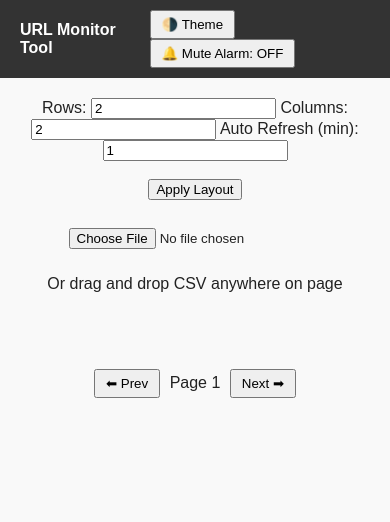
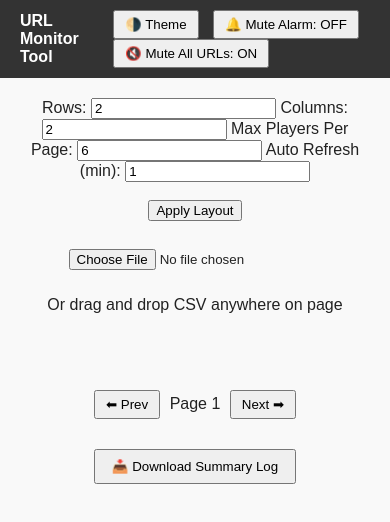
Before and after one commit to Bhavesh-SES/URL-Monitoring-Tool, a plain HTML site: page index.html in a window 390 px wide. Both pictures are taken after a click on the button "Apply Layout". Drawn offline with nearby package versions, Linux system fonts and the light colour scheme.

Commit message:
Update index.html

```diff
--- a/index.html
+++ b/index.html
@@ -12,7 +12,6 @@
       font-family: Arial, sans-serif;
       transition: background 0.3s, color 0.3s;
     }
-
     body.light { background: #f9f9f9; color: #222; }
     body.dark { background: #121212; color: #eee; }
 
@@ -25,7 +24,7 @@
       color: #fff;
     }
 
-    .theme-toggle, .mute-toggle {
+    .theme-toggle, .mute-toggle, .mute-all-toggle {
       padding: 5px 10px;
       margin-left: 10px;
       cursor: pointer;
@@ -37,11 +36,10 @@
     }
 
     .grid {
-      display: flex;
-      flex-wrap: wrap;
-      justify-content: center;
+      display: grid;
       gap: 15px;
       padding: 10px;
+      justify-content: center;
     }
 
     .player-box {
@@ -50,7 +48,6 @@
       border-radius: 10px;
       overflow: hidden;
       box-shadow: 0 0 10px rgba(0,0,0,0.1);
-      transition: background 0.3s;
     }
 
     body.dark .player-box {
@@ -74,7 +71,7 @@
       margin: 10px;
     }
 
-    .pagination {
+    .pagination, .log-download {
       text-align: center;
       margin: 15px;
     }
@@ -82,6 +79,11 @@
     .pagination button {
       padding: 5px 10px;
       margin: 5px;
+    }
+
+    .log-download button {
+      padding: 8px 16px;
+      margin: 10px;
     }
   </style>
 </head>
@@ -92,12 +94,14 @@
     <div>
       <button class="theme-toggle" onclick="toggleTheme()">🌗 Theme</button>
       <button class="mute-toggle" onclick="toggleMute()">🔔 Mute Alarm: <span id="muteStatus">OFF</span></button>
+      <button class="mute-all-toggle" onclick="toggleMuteAll()">🔇 Mute All URLs: <span id="muteAllStatus">ON</span></button>
     </div>
   </header>
 
   <div class="controls">
     <label>Rows: <input type="number" id="rows" value="2" min="1"></label>
     <label>Columns: <input type="number" id="cols" value="2" min="1"></label>
+    <label>Max Players Per Page: <input type="number" id="maxPerPage" value="6" min="1"></label>
     <label>Auto Refresh (min): <input type="number" id="refresh" value="1" min="1"></label>
     <br><br>
     <button onclick="applyLayout()">Apply Layout</button>
@@ -114,14 +118,19 @@
     <button onclick="nextPage()">Next ➡</button>
   </div>
 
+  <div class="log-download">
+    <button onclick="downloadLog()">📥 Download Summary Log</button>
+  </div>
+
   <audio id="alertSound" src="alert.mp3" preload="auto"></audio>
-
 <script>
   let videoData = [];
   let refreshInterval;
   let currentPage = 0;
-    let boxesPerPage = 4;
+  let boxesPerPage = 6;
   let isMuted = false;
+  let isAllMuted = true;
+  let errorLog = [];
 
   const grid = document.getElementById("grid");
   const alertSound = document.getElementById("alertSound");
@@ -148,6 +157,12 @@
     document.getElementById("muteStatus").innerText = isMuted ? "ON" : "OFF";
   }
 
+  function toggleMuteAll() {
+    isAllMuted = !isAllMuted;
+    document.getElementById("muteAllStatus").innerText = isAllMuted ? "ON" : "OFF";
+    document.querySelectorAll("video").forEach(v => v.muted = isAllMuted);
+  }
+
   function loadCSV(file) {
     Papa.parse(file, {
       header: false,
@@ -162,9 +177,9 @@
   function applyLayout() {
     const rows = parseInt(document.getElementById("rows").value);
     const cols = parseInt(document.getElementById("cols").value);
-      boxesPerPage = rows * cols;
+    boxesPerPage = parseInt(document.getElementById("maxPerPage").value) || (rows * cols);
     currentPage = 0;
-
+    grid.style.gridTemplateColumns = `repeat(${cols}, 400px)`;
     setupAutoRefresh();
     renderPage();
   }
@@ -197,10 +212,13 @@
       const alertDiv = box.querySelector(".alert");
       alertDiv.textContent = "";
 
+      const timestamp = new Date().toISOString();
+
       if (url.endsWith(".m3u8")) {
         const video = document.createElement("video");
         video.controls = true;
         video.autoplay = true;
+        video.muted = isAllMuted;
         mediaDiv.appendChild(video);
 
         if (Hls.isSupported()) {
@@ -208,33 +226,38 @@
           hls.loadSource(url);
           hls.attachMedia(video);
           hls.on(Hls.Events.ERROR, () => {
-              alertDiv.textContent = "⚠️ HLS Playback Failed";
+            alertDiv.textContent = "⚠️ HLS Failed";
             if (!isMuted) alertSound.play().catch(() => {});
+            errorLog.push({ name, url, timestamp, status: "HLS Error" });
           });
         } else {
           video.src = url;
           video.onerror = () => {
-              alertDiv.textContent = "⚠️ HLS Error (Native)";
+            alertDiv.textContent = "⚠️ Native HLS Error";
             if (!isMuted) alertSound.play().catch(() => {});
+            errorLog.push({ name, url, timestamp, status: "Native HLS Error" });
           };
         }
       } else if (url.endsWith(".mpd")) {
         const video = document.createElement("video");
         video.controls = true;
         video.autoplay = true;
+        video.muted = isAllMuted;
         mediaDiv.appendChild(video);
         try {
           dashjs.MediaPlayer().create().initialize(video, url, true);
         } catch (e) {
-            alertDiv.textContent = "⚠️ DASH Load Failed";
+          alertDiv.textContent = "⚠️ DASH Failed";
           if (!isMuted) alertSound.play().catch(() => {});
+          errorLog.push({ name, url, timestamp, status: "DASH Error" });
         }
       } else {
         const iframe = document.createElement("iframe");
         iframe.src = url;
         iframe.onerror = () => {
-            alertDiv.textContent = "⚠️ iFrame Load Failed";
+          alertDiv.textContent = "⚠️ iFrame Failed";
           if (!isMuted) alertSound.play().catch(() => {});
+          errorLog.push({ name, url, timestamp, status: "Iframe Error" });
         };
         mediaDiv.appendChild(iframe);
       }
@@ -255,6 +278,25 @@
       renderPage();
     }
   }
+
+  function downloadLog() {
+    if (errorLog.length === 0) {
+      alert("No playback issues to download.");
+      return;
+    }
+
+    const csv = "Name,URL,Timestamp,Status\n" + errorLog.map(e =>
+      `"${e.name}","${e.url}","${e.timestamp}","${e.status}"`
+    ).join("\n");
+
+    const blob = new Blob([csv], { type: "text/csv" });
+    const link = document.createElement("a");
+    link.href = URL.createObjectURL(blob);
+    link.download = `PlaybackErrors_${new Date().toISOString()}.csv`;
+    document.body.appendChild(link);
+    link.click();
+    document.body.removeChild(link);
+  }
 </script>
 </body>
 </html>
```
Lines whose indentation alone changed are shown as unchanged.
